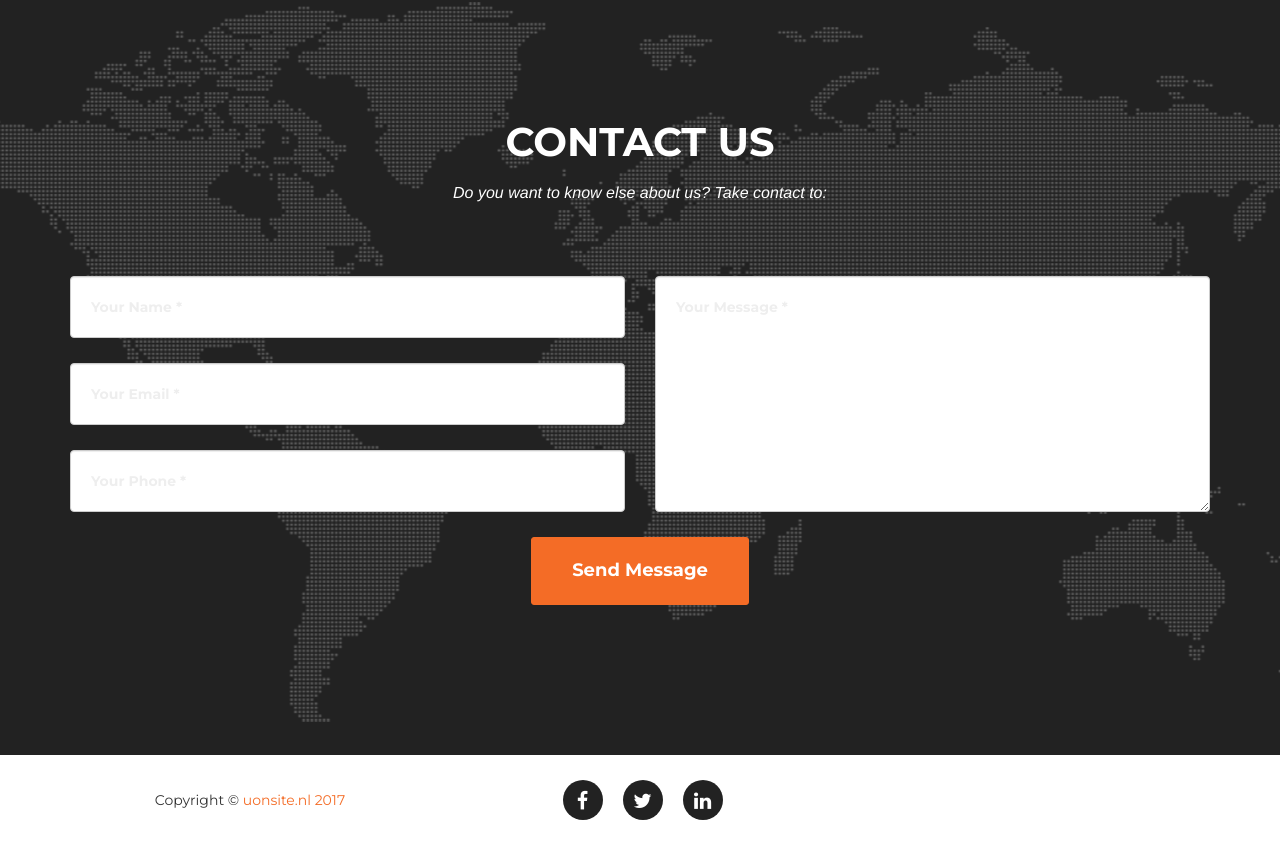
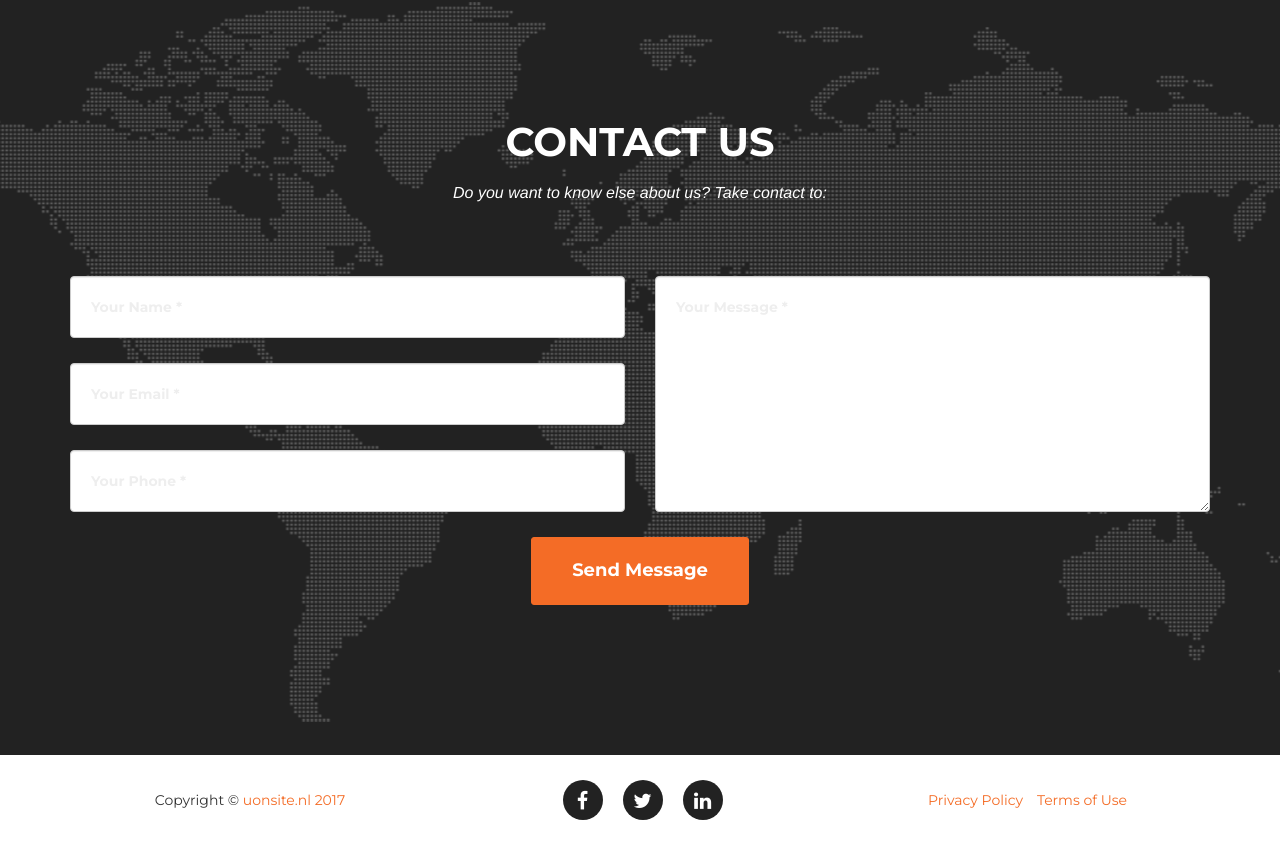
Before and after one commit to silvestrevivo/03_urbanadigital, a website: page index.html in a window 1280 px wide. Shown: the part 6969-7814 px from the top of the page. Drawn offline with nearby package versions, Linux system fonts and the light colour scheme; a web font is replaced by a local one.

Commit message:
check username

```diff
--- a/index.html
+++ b/index.html
@@ -674,14 +674,14 @@
                     </ul>
 
                 </div>
-                <!-- <div class="col-md-4">
+                <div class="col-md-4">
                     <ul class="list-inline quicklinks">
                         <li><a href="#">Privacy Policy</a>
                         </li>
                         <li><a href="#">Terms of Use</a>
                         </li>
                     </ul>
-                </div> -->
+                </div>
             </div>
         </div>
     </footer>
```
